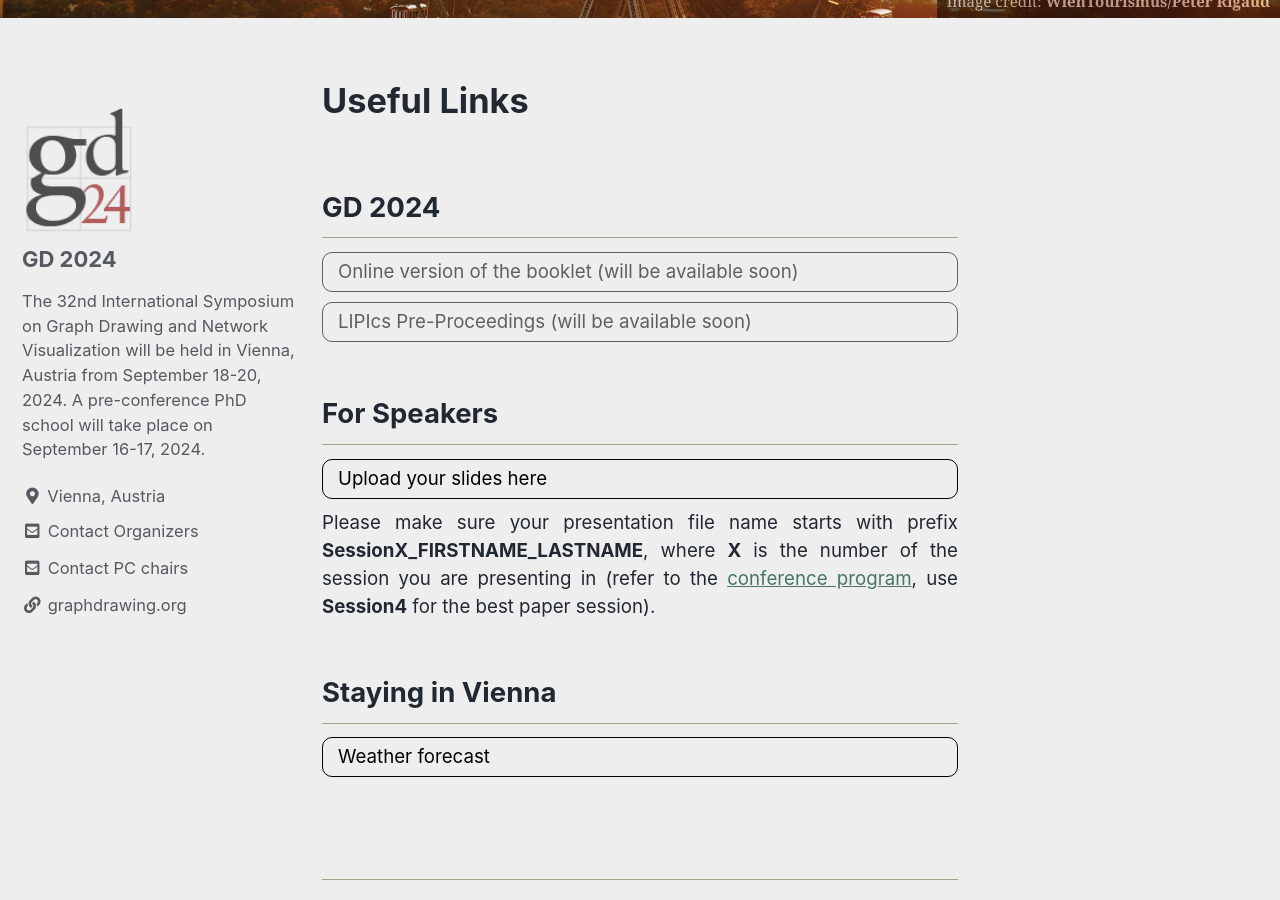
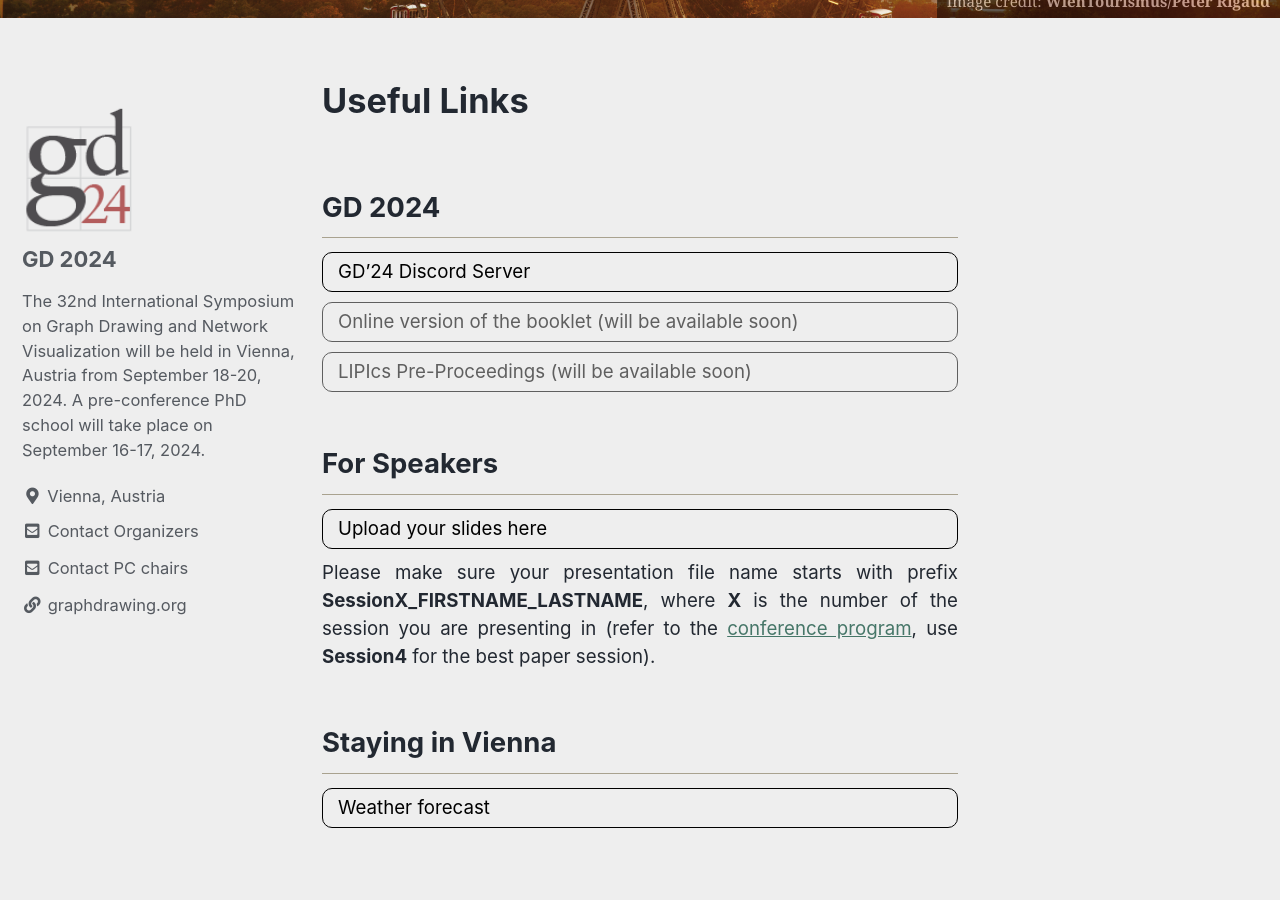
Before and after one commit to graphdrawing/gd2024, a Jekyll site: the page built from pages/links.md, in a window 1280 px wide and 900 px high, scrolled down 341 px. Built offline with Jekyll 4.4.1, drawn with Linux system fonts in a browser that asks for light colours; cached includes are drawn as plain includes.

Commit message:
add GD discord server link on webpage

```diff
--- a/pages/links.md
+++ b/pages/links.md
@@ -38,6 +38,7 @@ header:
 </style>
 
 ## GD 2024
+<a href="https://discord.gg/zWwcMkAf" target="_blank" class="link">GD'24 Discord Server</a>
 <a href="#" target="_blank" class="link disabled">Online version of the booklet (will be available soon)</a>
 <a href="https://submission.dagstuhl.de/collections/GD-2024/preliminary-proceedings" target="_blank" class="link disabled">LIPIcs Pre-Proceedings (will be available soon)</a>
 
```
